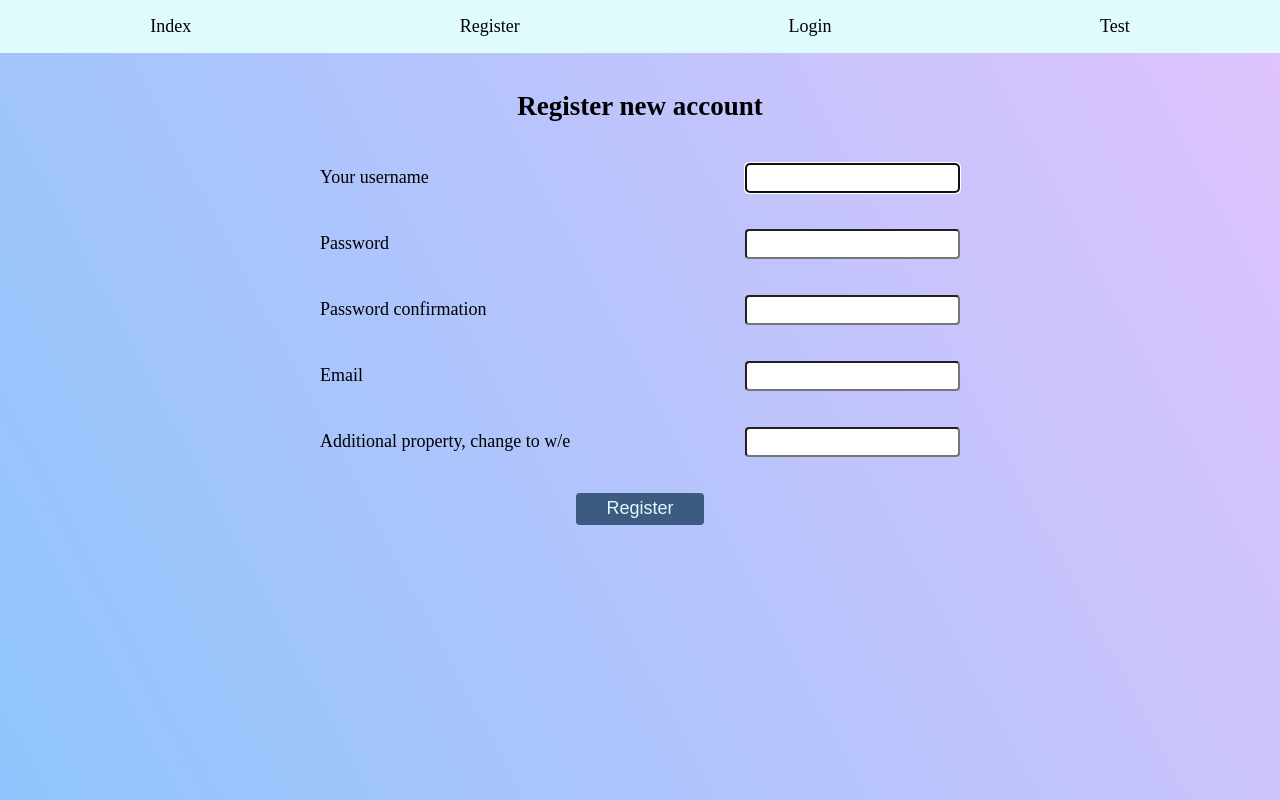
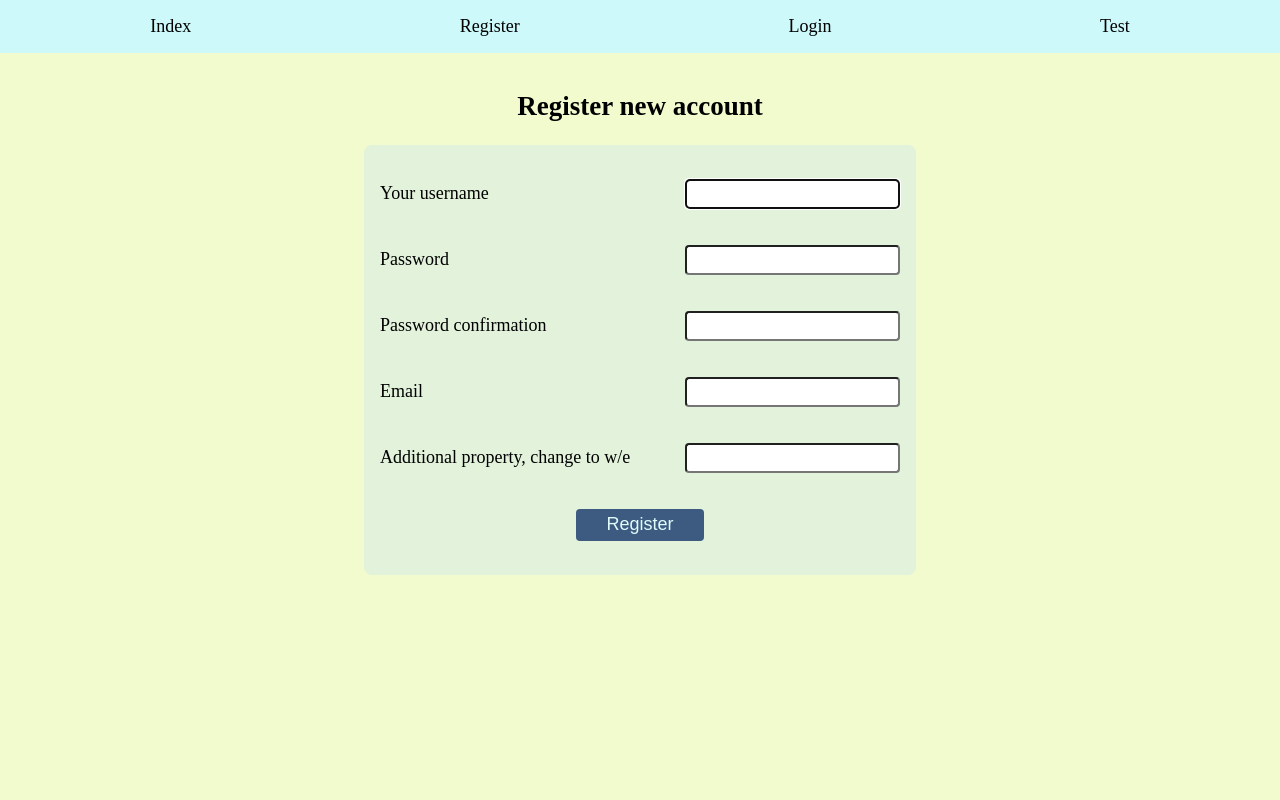
Before and after one commit to Raviraven/django-simple-authentication, a Django app: page /register in a window 1280 px wide. Run offline with Django 3.2, Linux system fonts and the light colour scheme.

Commit message:
css: colors updated

```diff
--- a/simple_authentication/authentication/static/authentication/style.css
+++ b/simple_authentication/authentication/static/authentication/style.css
@@ -4,8 +4,8 @@ body {
 
     font-size: 18px;
 
-    background-color: #8EC5FC;
-    background-image: linear-gradient(62deg, #8EC5FC 0%, #E0C3FC 100%);
+    background-color: #f1fbcd;
+//    background-image: linear-gradient(62deg, #8EC5FC 0%, #E0C3FC 100%);
 }
 
 form > p > input[type="text"],
@@ -23,6 +23,10 @@ form > p > input[type="email"]
 
 .form{
     min-width: 520px;
+
+    background: #d3e9ea80;
+    border-radius: 8px;
+    padding: 16px;
 
     display: flex;
     flex-direction: column;
@@ -61,6 +65,7 @@ form > p > input[type="email"]
     display: flex;
     flex-direction: column;
     justify-content: center;
+    align-items: center;
 }
 
 .message__header{
@@ -94,5 +99,5 @@ form > p > input[type="email"]
 
 .site-header{
     padding: 16px;
-    background-color: #E0FBFC;
+    background-color: #cdf9fb;
 }
```
